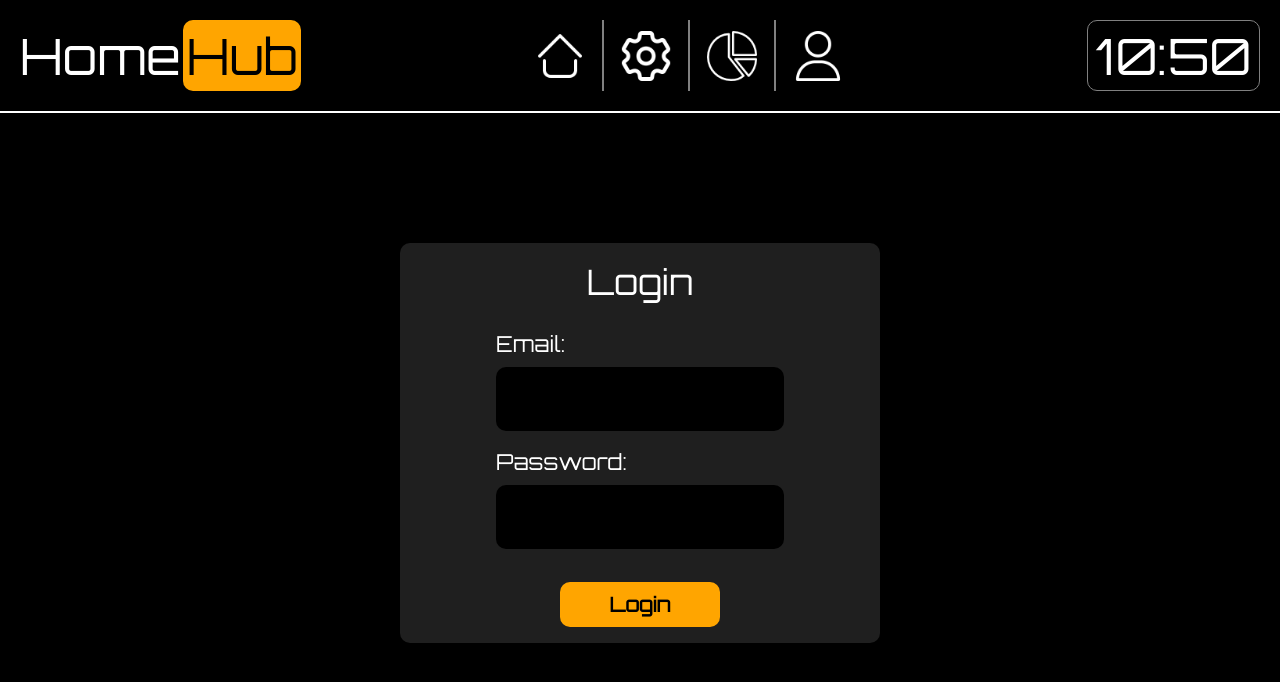
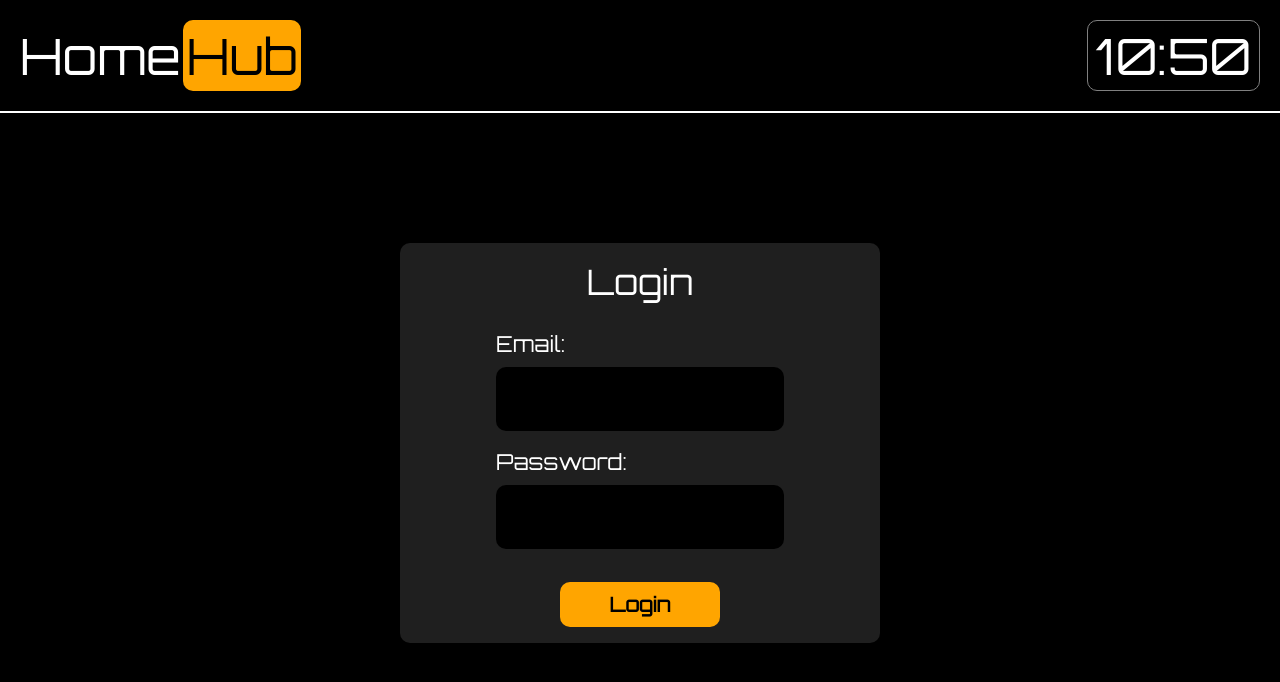
Before and after one commit to Tezim/HomeHub, a React (Create React App) app in the folder frontend/: page / in a window 1280 px wide. Shown: the top 682 px of the page. Built offline with nearby package versions, Linux system fonts and the light colour scheme; no server answers.

Commit message:
fix folders

```diff
--- a/frontend/src/components/Layout.js
+++ b/frontend/src/components/Layout.js
@@ -1,4 +1,4 @@
-import NavBar from "./TopBar/TopBar";
+import TopBar from "./TopBar/TopBar";
 
 const Layout = (props) => {
   return (
@@ -10,7 +10,7 @@ const Layout = (props) => {
         minHeight: "100vh",
       }}
     >
-      <NavBar />
+      <TopBar />
       <div style={{ flex: 1, width: "100%", padding: "10px" }}>
         {props.children}
       </div>
--- a/frontend/src/components/TopBar/TopBar.js
+++ b/frontend/src/components/TopBar/TopBar.js
@@ -1,8 +1,16 @@
+import { useState, useEffect } from "react";
+import { isAuthenticated } from "../helpers/Helpers";
 import Clock from "./Clock";
 import Logo from "./Logo";
 import NavBar from "./NavBar";
 
 const TopBar = () => {
+  const [auth, setAuth] = useState(false);
+
+  useEffect(() => {
+    setAuth(isAuthenticated());
+  }, [auth]);
+
   return (
     <div style={{ borderBottom: "2px solid white" }}>
       <div
@@ -14,7 +22,7 @@ const TopBar = () => {
         }}
       >
         <Logo />
-        <NavBar />
+        {auth && <NavBar />}
         <Clock />
       </div>
     </div>
--- a/frontend/src/pages/HomePage.js
+++ b/frontend/src/pages/HomePage.js
@@ -5,6 +5,7 @@ import AppliancesSettings from "../components/AppliancesSettings";
 import { useNavigate } from "react-router-dom";
 import CustomLoading from "../components/custom/CustomLoading";
 import { isAuthenticated } from "../components/helpers/Helpers";
+import { getRoomsFromDb } from "../services/RoomsService";
 
 const dummyRooms = [
   {
@@ -52,6 +53,12 @@ const HomePage = () => {
   const history = useNavigate();
   const authenticated = isAuthenticated();
 
+  const getRooms = () => {
+    getRoomsFromDb().then((response) => {
+      setRooms(response.data);
+    });
+  };
+
   useEffect(() => {
     setIsSelected(rooms[0]?.name);
   }, [rooms]);
@@ -59,7 +66,7 @@ const HomePage = () => {
   useEffect(() => {
     setLoading(true);
     if (!authenticated) history("/");
-    setRooms(dummyRooms);
+    getRooms();
     setLoading(false);
   }, [authenticated, history]);
 
--- a/frontend/src/pages/LoginPage.js
+++ b/frontend/src/pages/LoginPage.js
@@ -1,5 +1,5 @@
 import { useState, useEffect } from "react";
-import { loginUser } from "../components/services/UserService";
+import { loginUser } from "../services/UserService";
 import { useNavigate } from "react-router-dom";
 import CustomInput from "../components/custom/CustomInput";
 import CustomButton from "../components/custom/CustomButton";
--- a/frontend/src/pages/ProfilePage.js
+++ b/frontend/src/pages/ProfilePage.js
@@ -1,6 +1,6 @@
 import { useNavigate } from "react-router-dom";
 import CustomButton from "../components/custom/CustomButton";
-import { logoutUser } from "../components/services/UserService";
+import { logoutUser } from "../services/UserService";
 import { isAuthenticated } from "../components/helpers/Helpers";
 import { useEffect } from "react";
 
--- /dev/null
+++ b/frontend/src/services/RoomsService.js
@@ -0,0 +1,5 @@
+import { getDataPromise } from "./ApiService";
+
+export const getRoomsFromDb = async () => {
+  return getDataPromise(`rooms`);
+};
```
Also changed, not shown: frontend/src/services/ApiService.js (renamed from frontend/src/components/services/ApiService.js), frontend/src/services/Axios.js (renamed from frontend/src/components/services/Axios.js), frontend/src/services/DevicesService.js (added), frontend/src/services/UserService.js (renamed from frontend/src/components/services/UserService.js).
